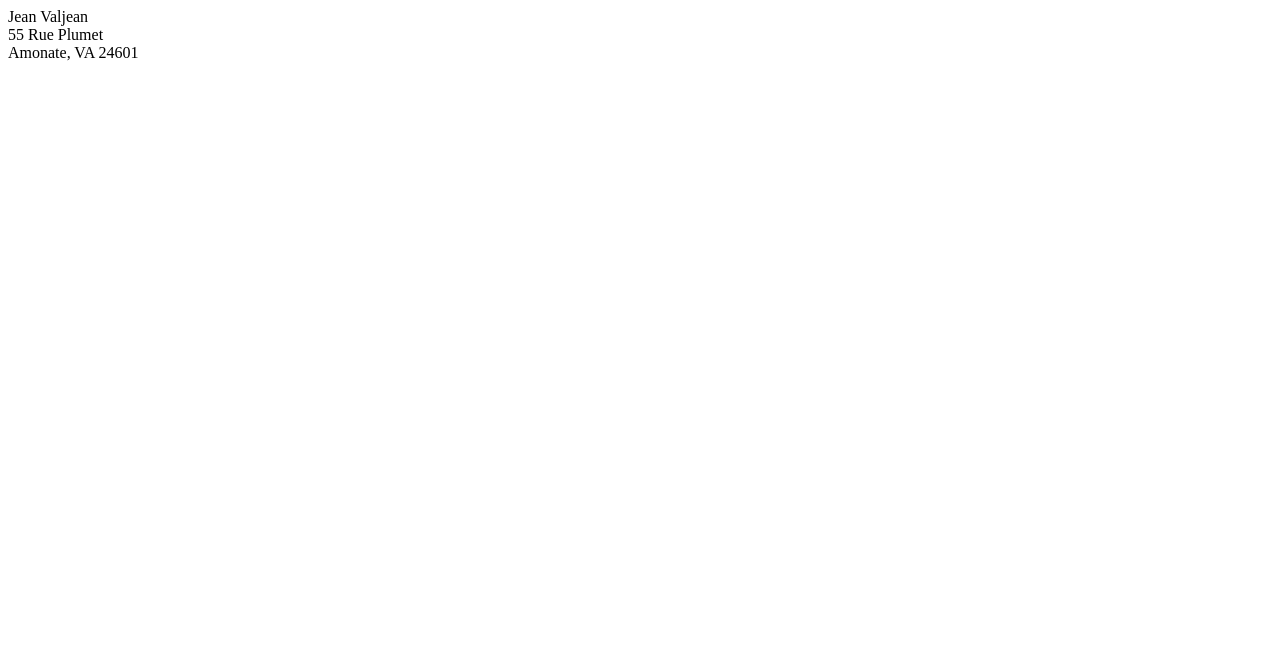
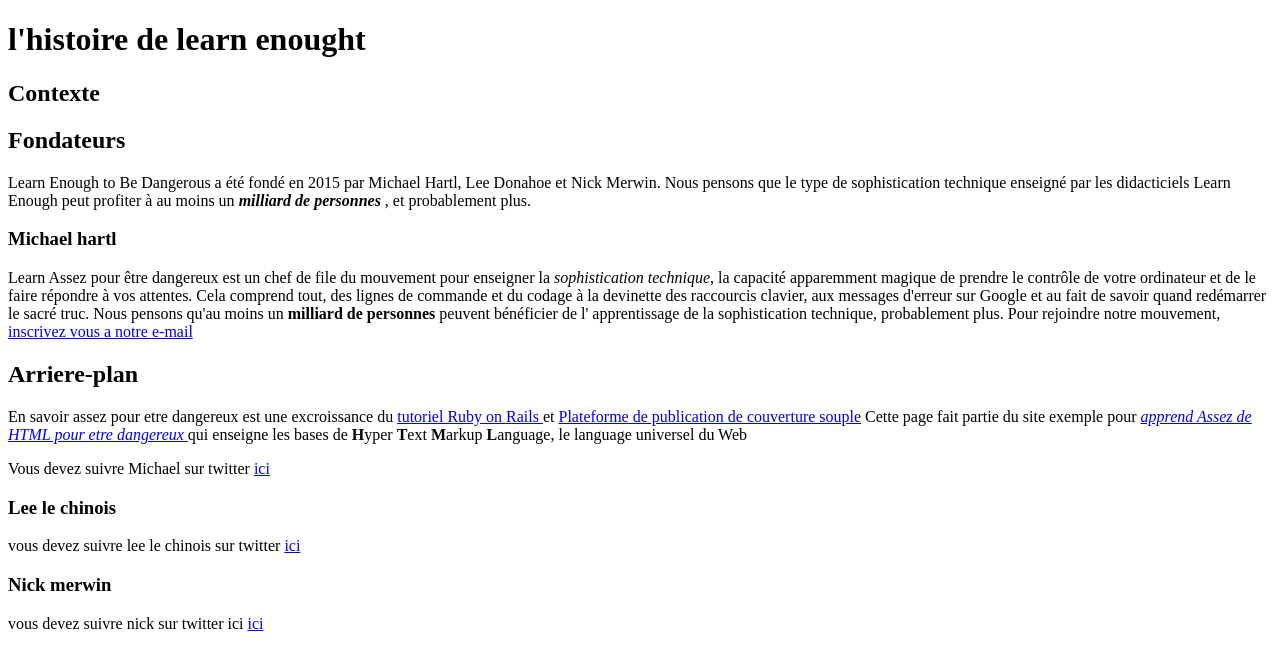
Before and after one commit to charlescf88/sample_website, a plain HTML site: page index.html in a window 1280 px wide. Drawn offline with Linux system fonts and the light colour scheme.

Commit message:
fini pour ce soir jeudi 12 novembre . demain ajout d'image et plus encore

```diff
--- a/index.html
+++ b/index.html
@@ -1,12 +1,56 @@
 <!DOCTYPE html>
 <html>
   <head>
-    <title>Who am I?</title>
+    <title>apprenez a etre dangereux</title>
     <meta charset="utf-8">
   </head>
   <body>
-    Jean Valjean<br>
-    55 Rue Plumet <br>
-    Amonate, VA 24601 <br>
-  </body>
+  <h1>l'histoire de learn enought</h1>
+
+  <h2>Contexte</h2>
+
+  <h2>Fondateurs</h2>
+  <p>Learn Enough to Be Dangerous a été fondé en 2015 par Michael Hartl, Lee
+      Donahoe et Nick Merwin. Nous pensons que le type de
+      sophistication technique enseigné par les didacticiels Learn Enough peut profiter
+      à au moins un <em> <strong> milliard de personnes</strong> </em>, et probablement plus.</p>
+
+<h3>Michael hartl</h3>
+
+      <p>Learn Assez pour être dangereux est un chef de file du mouvement pour enseigner
+          la <em>sophistication technique</em>, la capacité apparemment magique de prendre le
+          contrôle de votre ordinateur et de le faire répondre à vos attentes. Cela comprend
+          tout, des lignes de commande et du codage à la devinette des raccourcis clavier, aux
+          messages d'erreur sur Google et au fait de savoir quand redémarrer le sacré truc.
+          Nous pensons qu'au moins un <strong>milliard de personnes</strong> peuvent bénéficier de l'
+          apprentissage de la sophistication technique, probablement plus. Pour rejoindre notre
+          mouvement, <a href="https://learnenough.com/email">inscrivez vous a notre e-mail </a>
+        </p>
+        <h2>Arriere-plan</h2>
+        <p>En savoir assez pour etre dangereux est une excroissance du <a href="https://railstutorial.org/"> tutoriel
+          Ruby on Rails </a> et <a href="https://www.softcover.io/">Plateforme de publication
+          de couverture souple</a>
+          Cette page fait partie du site exemple pour <a href="https://www.learnenough.com/html"> <em> apprend Assez
+          de HTML pour etre dangereux </em> </a>
+      qui enseigne les bases de <strong>H</strong>yper <strong>T</strong>ext
+      <strong>M</strong>arkup
+      <strong>L</strong>anguage, le language universel du Web
+      </p>
+      <p>Vous devez suivre Michael sur twitter <a href="https://twitter.com/mhartl">ici</a>
+      </p>
+
+  <h3>Lee le chinois</h3>
+
+  <p>vous devez suivre lee le chinois sur twitter <a href="https://twitter.com/leedonahoe">ici</a>
+  </p>
+
+  <h3>Nick merwin</h3>
+
+  <p>vous devez suivre nick sur twitter ici <a href="https://twitter.com/nickmerwin">ici</a>
+  </p>
+
+
+
+
+</body>
 </html>
```
